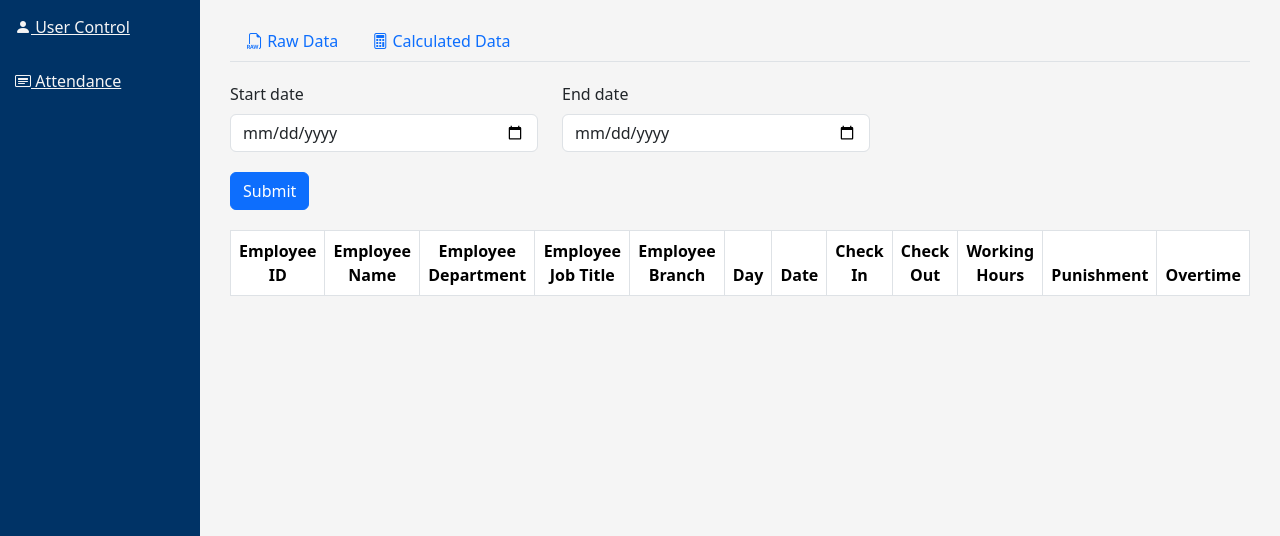
After one commit to ahmed-hussein-morgan/TimeSheet_Master, a Python web app: template app/tech/templates/attendance_calculated.html in a window 1280 px wide. The commit adds this page. Shown: the top 536 px of the page. Run offline with Jinja, Linux system fonts and the light colour scheme; the template is opened without the code that fills it: most values are stand-ins (such as "Sample title", 1, 10 or a date in 2020); form fields are guessed from the names that the template uses; lists and menus that the app fills with data are empty; some libraries are stand-ins or nearby versions.

Commit message:
create the claculated data front end and link to tab-bar

```diff
--- /dev/null
+++ b/app/tech/templates/attendance_calculated.html
@@ -0,0 +1,87 @@
+{% extends "tech_attendance_tab-bar.html" %}
+
+{% block content %}
+
+<div id="new-container">
+
+    <form method="POST" action="">
+        {{ form.hidden_tag() }}
+        <!-- {{ form.csrf_token }} -->
+        <div class="form-group">
+            <div class="row">
+                <div class="col-6">
+                    {{ form.start_date.label(class="form-label") }}
+
+                    <!-- <label class="form-label"> User ID </label> -->
+                    <!-- <input type="text" class="form-control" placeholder="User ID"> -->
+                    {% if form.start_date.errors %}
+                        {{ form.start_date(class="form-control form-control is-invalid") }}
+                        <div class="invalid-feedback">
+                            {% for error in form.start_date.errors %}
+                                <span>{{ error }}</span>
+                            {% endfor %}
+                        </div>
+                    {% else %}
+                        {{ form.start_date(class="form-control form-control") }}
+                    {% endif %}
+
+                </div>
+
+                <div class="col-6">
+                    <!-- <label class="form-label"> User Name </label>
+                    <input type="text" class="form-control" placeholder="User Name"> -->
+
+                    {{ form.end_date.label(class="form-label") }}
+
+                    <!-- <label class="form-label"> User ID </label> -->
+                    <!-- <input type="text" class="form-control" placeholder="User ID"> -->
+                    {% if form.end_date.errors %}
+                        {{ form.end_date(class="form-control form-control is-invalid") }}
+                        <div class="invalid-feedback">
+                            {% for error in form.end_date.errors %}
+                                <span>{{ error }}</span>
+                            {% endfor %}
+                        </div>
+                    {% else %}
+                        {{ form.end_date(class="form-control form-control") }}
+                    {% endif %}
+                </div>
+            </div>
+        </div>
+        <div class="sub-bt">
+            {{ form.submit(class="btn btn-primary") }}
+        </div>
+    </form>
+</div>
+
+
+
+<div id="tech_tickets_table">
+    <table class="table table-striped table-bordered">
+        <thead>
+            <tr>
+                <th scope="col"> Employee ID </th>
+                <th scope="col"> Employee Name </th>
+                <th scope="col"> Employee Department </th>
+                <th scope="col"> Employee Job Title</th>
+                <th scope="col"> Employee Branch </th>
+                <th scope="col"> Day </th>
+                <th scope="col"> Date </th>
+                <th scope="col"> Check In </th>
+                <th scope="col"> Check Out </th>
+                <th scope="col"> Working Hours </th>
+                <th scope="col"> Punishment </th>
+                <th scope="col"> Overtime </th>
+            </tr>
+        </thead>
+
+        <tbody>
+
+        </tbody>
+
+    </table>
+</div>
+
+
+
+{% endblock content %}
--- a/app/tech/templates/tech_attendance_tab-bar.html
+++ b/app/tech/templates/tech_attendance_tab-bar.html
@@ -6,11 +6,11 @@
     <nav class="nav nav-tabs">
 
 
-        <a href="#" class="nav-item nav-link">
+        <a href="{{ url_for('tech.tech_raw_data') }}" class="nav-item nav-link">
             <i class="bi bi-filetype-raw"></i> Raw Data
         </a>
 
-        <a href="#" class="nav-item nav-link">
+        <a href="{{ url_for('tech.tech_calculated_data') }}" class="nav-item nav-link">
             <i class="bi bi-calculator"></i> Calculated Data
         </a>
     </nav>
```
Also changed, not shown: app/tech/views.py (+6 -1 lines).
